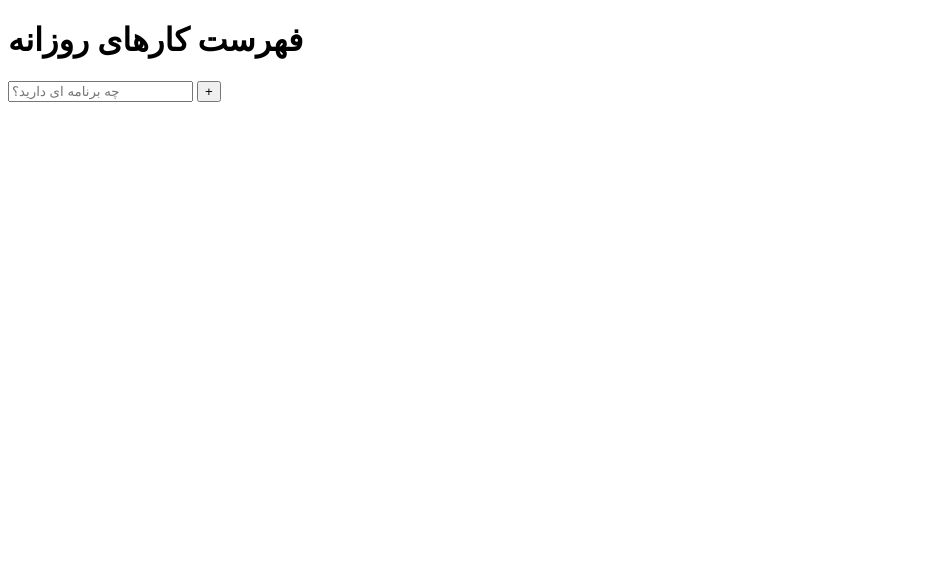
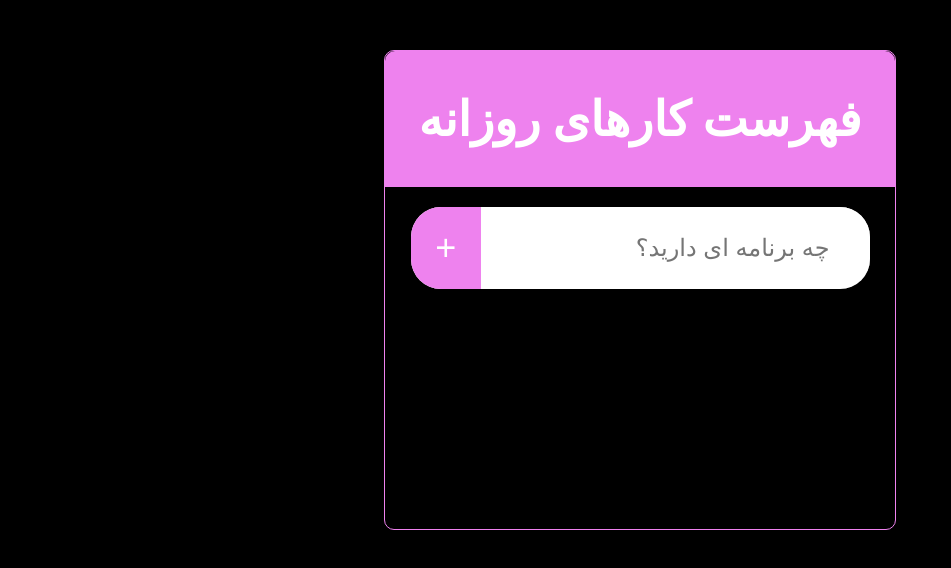
Before and after one commit to MKhodagholi/To-Do-List, a plain HTML site: page index.html in a window 1280 px wide. Shown: the whole page, without its empty margins (0-951 px from the left). Drawn offline with Linux system fonts and the light colour scheme.

Commit message:
adding scripts and css file and fontAwesome link into html file

```diff
--- a/index.html
+++ b/index.html
@@ -5,6 +5,12 @@
     <meta http-equiv="X-UA-Compatible" content="IE=edge">
     <meta name="viewport" content="width=device-width, initial-scale=1.0">
     <title>To do List</title>
+
+    <link rel="stylesheet" href="css/root.css">
+    <link rel="stylesheet" href="css/header.css">
+    <link rel="stylesheet" href="css/works.css">
+
+    <link rel="stylesheet" href="https://cdnjs.cloudflare.com/ajax/libs/font-awesome/4.7.0/css/font-awesome.min.css">
 </head>
 <body>
     <div class="root">
@@ -13,12 +19,15 @@
         </header>
         <div class="add-work">
             <input type="text" id="add-work-input" placeholder="چه برنامه ای دارید؟">
-            <button class="add-work-button">+</button>
+            <button id="add-work-button">+</button>
         </div>
-        <div class="works">
+        <div id="works">
 
         </div>
     </div>
 
+    <script src="scripts/functions.js"></script>
+    <script src="scripts/index.js"></script>
+
 </body>
 </html>
```
